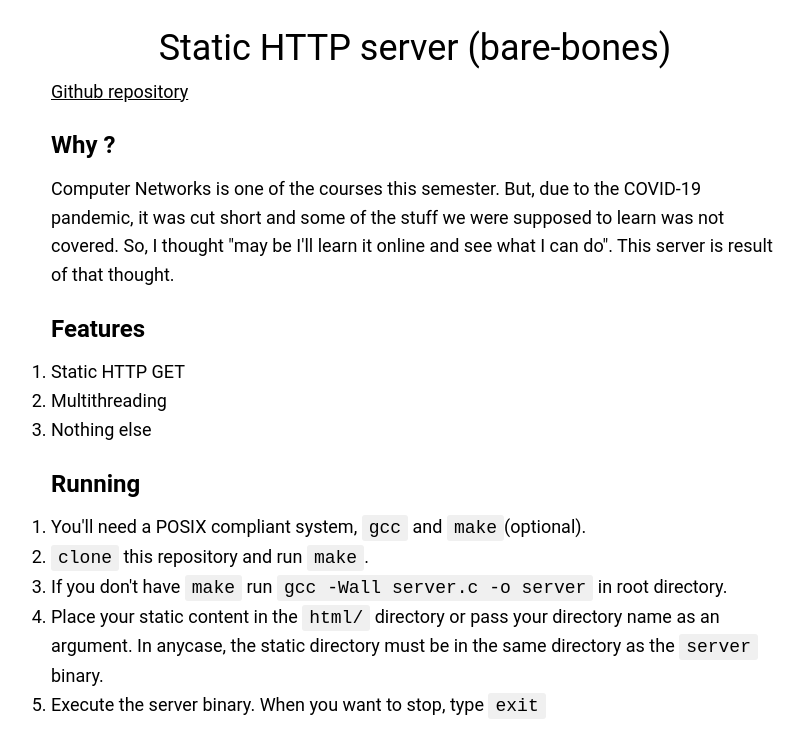
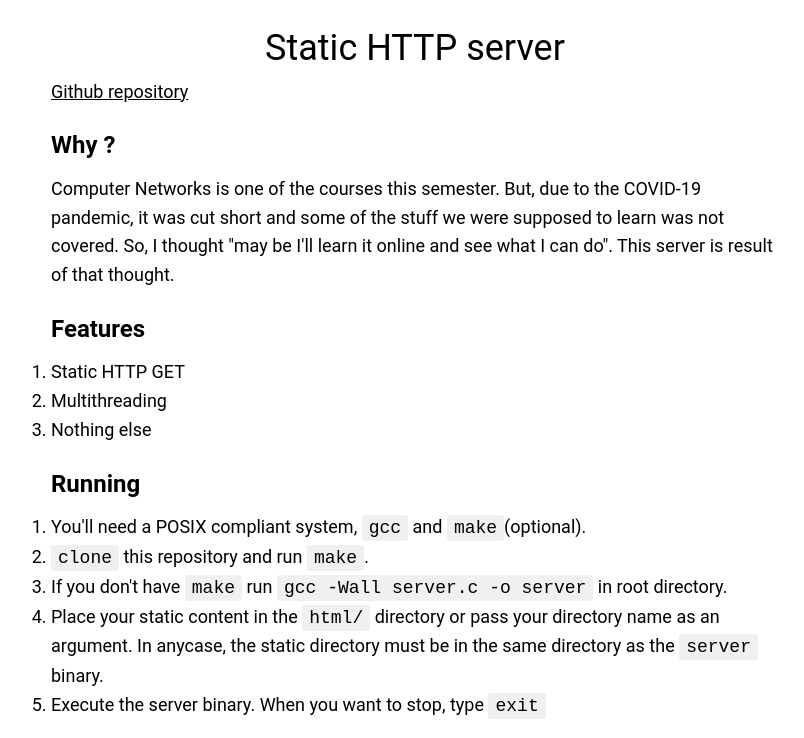
Before and after one commit to saivarshith2000/HTTPStaticServer, a plain HTML site: page docs/index.html in a window 1280 px wide. Shown: the top 738 px of the page, without its empty margins (225-1029 px from the left). Drawn offline with Linux system fonts and the light colour scheme.

Commit message:
Fixed page title

```diff
--- a/docs/index.html
+++ b/docs/index.html
@@ -11,7 +11,7 @@
 <body>
     <div id="container">
         <p id="top-bar">
-            Static HTTP server (bare-bones)
+            Static HTTP server
             </a>
         </p>
 
```
Also changed, not shown: html/index.html (+1 -1 lines).
